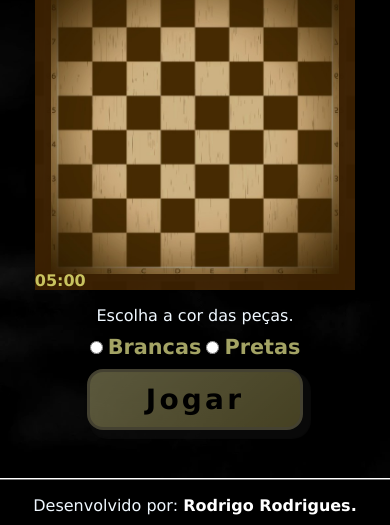
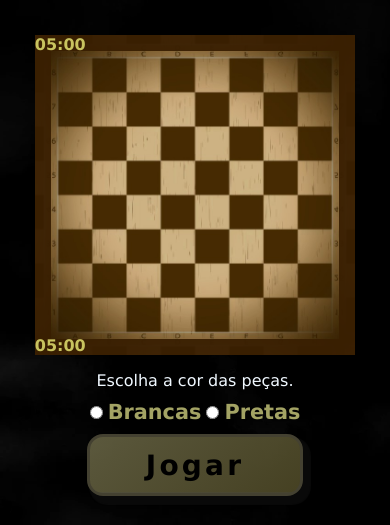
Before and after one commit to RodrigoRodrigues90/Chess, a plain HTML site: page index.html in a window 390 px wide. Shown: the part 234-759 px from the top of the page. Drawn offline with Linux system fonts and the light colour scheme; files whose address does not match are found by name.

Commit message:
correção responsivo

```diff
--- a/css/estilo.css
+++ b/css/estilo.css
@@ -105,7 +105,8 @@ body {
 
 .wrapper-jogo {
     padding: 2em;
-    height: fit-content;
+    min-height: fit-content;
+    height: 100%;
     width: 100%;
     display: flex;
     flex-direction: column;
```
